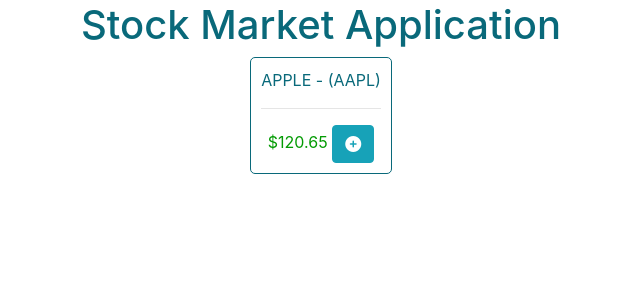
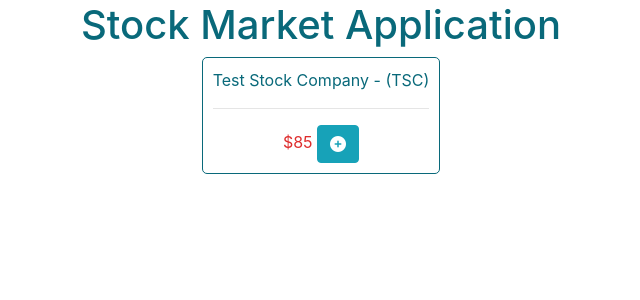
Before and after one commit to ogaroh/stock-market, an Angular app: page / in a window 1280 px wide. Shown: the top 300 px of the page, without its empty margins (319-959 px from the left). Built offline with nearby package versions, Linux system fonts and the light colour scheme.

Commit message:
use model class to render instances

```diff
--- a/src/app/model/stock.ts
+++ b/src/app/model/stock.ts
@@ -1,2 +1,15 @@
+// stock model
+
 export class Stock {
+    favorite: boolean = false;
+
+    constructor(
+        public name: string,
+        public code: string,
+        public price: number,
+        public previousPrice: number) { }
+
+    isPositiveChange(): boolean {
+        return this.price >= this.previousPrice;
+    }
 }
--- a/src/app/stock/stock-item/stock-item.component.html
+++ b/src/app/stock/stock-item/stock-item.component.html
@@ -1,12 +1,12 @@
 <div class="stock-container">
     <div class="name">
-        {{name + ' - (' + code + ')'}}
+        {{stock.name + ' - (' + stock.code + ')'}}
     </div>
     <hr>
     <div class="price" [class]="positiveChange ? 'positive' : 'negative'">
-        ${{price}}
+        ${{stock.price}}
 
-        <button type="button" class="btn btn-info" (click)="toggleFavorite($event)" [disabled]="favorite"><i
+        <button type="button" class="btn btn-info" (click)="toggleFavorite($event)" [disabled]="stock.favorite"><i
                 class="fas fa-plus-circle"></i></button>
     </div>
 </div>
--- a/src/app/stock/stock-item/stock-item.component.ts
+++ b/src/app/stock/stock-item/stock-item.component.ts
@@ -1,4 +1,6 @@
 import { Component, OnInit } from '@angular/core';
+
+import { Stock } from '../../model/stock';
 
 @Component({
   selector: 'app-stock-item',
@@ -7,28 +9,17 @@
 })
 export class StockItemComponent implements OnInit {
 
-  public name: string;
-  public code: string;
-  public price: number;
-  public previousPrice: number;
-  public positiveChange: boolean;
-  public favorite: boolean; // initially instantiated as 'false'
+  public stock: Stock;
 
   constructor() { }
 
   ngOnInit() {
-    this.name = 'APPLE';
-    this.code = 'AAPL';
-    this.price = 120.65;
-    this.previousPrice = 101.55;
-
-    // check if current price is greater than or equal to previous price
-    this.positiveChange = this.price >= this.previousPrice;
+    this.stock = new Stock('Test Stock Company', 'TSC', 85, 80);
   }
 
   toggleFavorite(event) {
     console.log('Toggling state for this stock.', event);
-    this.favorite = !this.favorite;
+    this.stock.favorite = !this.stock.favorite;
   }
 
 }
--- a/src/index.html
+++ b/src/index.html
@@ -7,12 +7,16 @@
   <base href="/">
 
   <meta name="viewport" content="width=device-width, initial-scale=1">
-  <link rel="stylesheet" href="https://stackpath.bootstrapcdn.com/bootstrap/4.3.1/css/bootstrap.min.css"
-    integrity="sha384-ggOyR0iXCbMQv3Xipma34MD+dH/1fQ784/j6cY/iJTQUOhcWr7x9JvoRxT2MZw1T" crossorigin="anonymous">
+
   <link rel="apple-touch-icon" sizes="180x180" href="/src/assets/img/apple-touch-icon.png">
   <link rel="icon" type="image/png" sizes="32x32" href="/src/assets/img/favicon-32x32.png">
   <link rel="icon" type="image/png" sizes="16x16" href="/src/assets/img/favicon-16x16.png">
   <link rel="icon" type="image/x-icon" href="favicon.ico">
+
+  <!-- bootstrap -->
+  <link rel="stylesheet" href="https://stackpath.bootstrapcdn.com/bootstrap/4.3.1/css/bootstrap.min.css"
+    integrity="sha384-ggOyR0iXCbMQv3Xipma34MD+dH/1fQ784/j6cY/iJTQUOhcWr7x9JvoRxT2MZw1T" crossorigin="anonymous">
+
 </head>
 
 <body>
```
